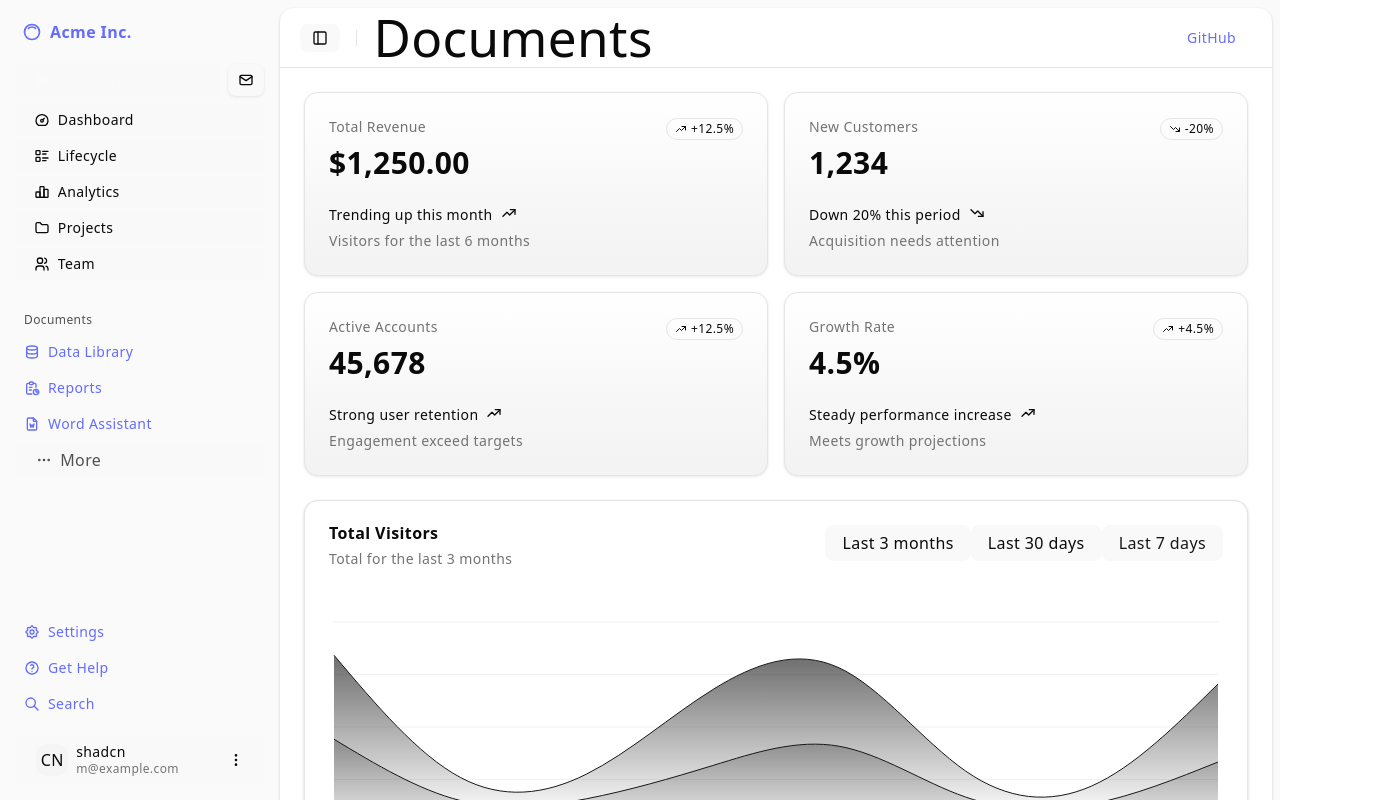
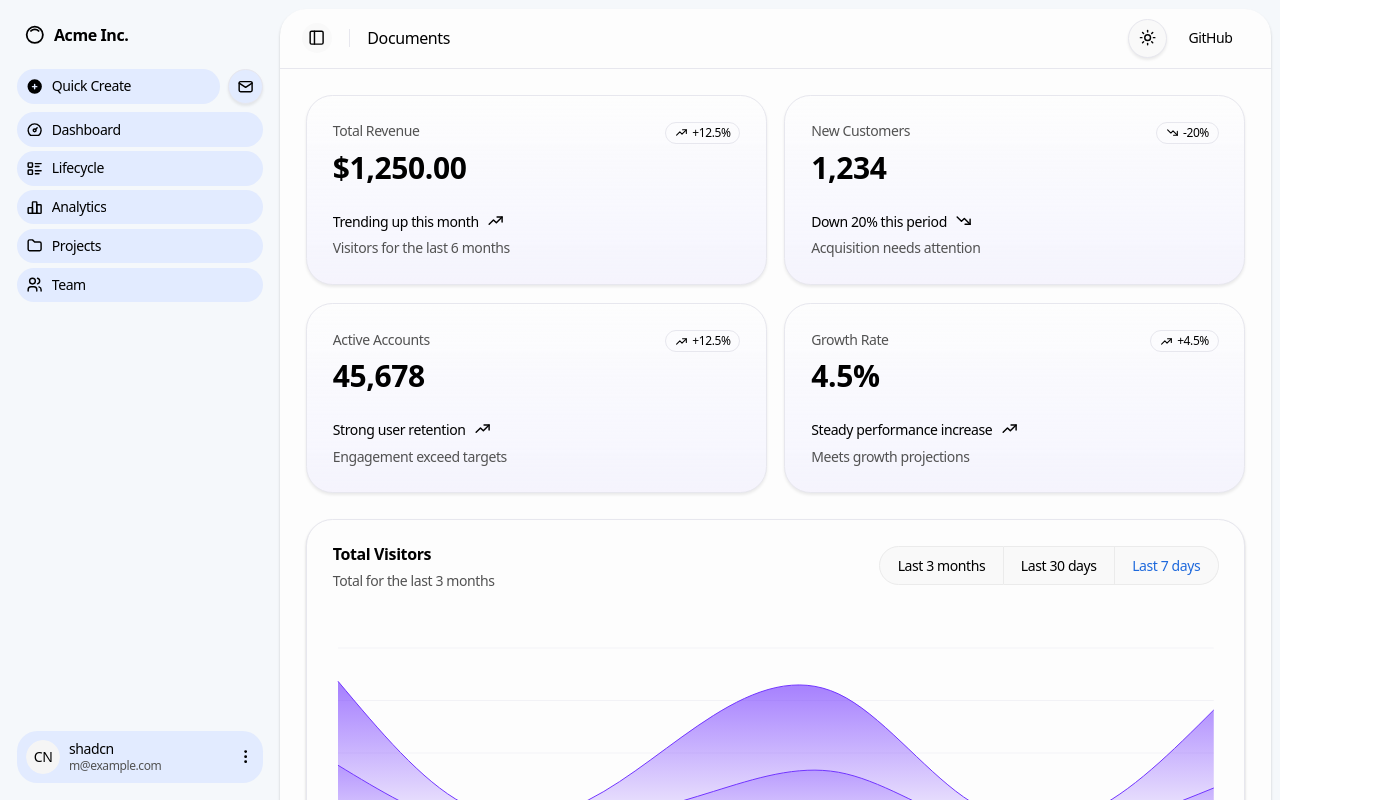
Before and after one commit to hapnan/asahCapstone, a React (Vite) app: page / in a window 1280 px wide. Shown: the top 800 px of the page, 1378 px wide, since content can reach past the window. Built offline with nearby package versions, Linux system fonts and the light colour scheme.

Commit message:
fix styling

```diff
--- a/src/App.jsx
+++ b/src/App.jsx
@@ -5,9 +5,10 @@ import { SectionCards } from '@/components/section-cards';
 import { SiteHeader } from '@/components/site-header';
 import { SidebarInset, SidebarProvider } from '@/components/ui/sidebar';
 import data from './app/dashboard/data.json';
-
+import { ThemeProvider } from '@/components/theme-provider';
 export default function Page() {
     return (
+        <ThemeProvider defaultTheme='light' storageKey='vite-ui-theme'>
             <SidebarProvider
                 style={{
                     '--sidebar-width': '280px',
@@ -31,5 +32,6 @@ export default function Page() {
                     </div>
                 </SidebarInset>
             </SidebarProvider>
+        </ThemeProvider>
     );
 }
--- a/src/components/app-sidebar.jsx
+++ b/src/components/app-sidebar.jsx
@@ -168,8 +168,6 @@ export function AppSidebar({ ...props }) {
             </SidebarHeader>
             <SidebarContent>
                 <NavMain items={data.navMain} />
-                <NavDocuments items={data.documents} />
-                <NavSecondary items={data.navSecondary} className='mt-auto' />
             </SidebarContent>
             <SidebarFooter>
                 <NavUser user={data.user} />
--- /dev/null
+++ b/src/components/mode-toggle.jsx
@@ -0,0 +1,32 @@
+import * as React from 'react';
+import { Moon, Sun } from 'lucide-react';
+
+import { Button } from '@/components/ui/button';
+import {
+    DropdownMenu,
+    DropdownMenuContent,
+    DropdownMenuItem,
+    DropdownMenuTrigger,
+} from '@/components/ui/dropdown-menu';
+import { useTheme } from '@/components/theme-provider';
+
+export function ModeToggle() {
+    const { setTheme } = useTheme();
+
+    return (
+        <DropdownMenu>
+            <DropdownMenuTrigger asChild>
+                <Button variant='outline' size='icon'>
+                    <Sun className='h-[1.2rem] w-[1.2rem] rotate-0 scale-100 transition-all dark:-rotate-90 dark:scale-0' />
+                    <Moon className='absolute h-[1.2rem] w-[1.2rem] rotate-90 scale-0 transition-all dark:rotate-0 dark:scale-100' />
+                    <span className='sr-only'>Toggle theme</span>
+                </Button>
+            </DropdownMenuTrigger>
+            <DropdownMenuContent align='end'>
+                <DropdownMenuItem onClick={() => setTheme('light')}>Light</DropdownMenuItem>
+                <DropdownMenuItem onClick={() => setTheme('dark')}>Dark</DropdownMenuItem>
+                <DropdownMenuItem onClick={() => setTheme('system')}>System</DropdownMenuItem>
+            </DropdownMenuContent>
+        </DropdownMenu>
+    );
+}
--- a/src/components/nav-main.jsx
+++ b/src/components/nav-main.jsx
@@ -1,41 +1,44 @@
-import { IconCirclePlusFilled, IconMail } from "@tabler/icons-react";
+import { IconCirclePlusFilled, IconMail } from '@tabler/icons-react';
 
-import { Button } from "@/components/ui/button"
+import { Button } from '@/components/ui/button';
 import {
     SidebarGroup,
     SidebarGroupContent,
     SidebarMenu,
     SidebarMenuButton,
     SidebarMenuItem,
-} from "@/components/ui/sidebar"
+} from '@/components/ui/sidebar';
 
-export function NavMain({
-  items
-}) {
+export function NavMain({ items }) {
     return (
         <SidebarGroup>
-      <SidebarGroupContent className="flex flex-col gap-2">
+            <SidebarGroupContent className='flex flex-col gap-2'>
                 <SidebarMenu>
-          <SidebarMenuItem className="flex items-center gap-2">
+                    <SidebarMenuItem className='flex items-center gap-2'>
                         <SidebarMenuButton
-              tooltip="Quick Create"
-              className="bg-primary text-primary-foreground hover:bg-primary/90 hover:text-primary-foreground active:bg-primary/90 active:text-primary-foreground min-w-8 duration-200 ease-linear">
+                            tooltip='Quick Create'
+                            className='bg-accent! dark:bg-primary dark:text-primary-foreground dark:hover:bg-primary/90 dark:hover:text-primary-foreground dark:active:bg-primary/90 dark:active:text-primary-foreground min-w-8 duration-200 ease-linear'
+                        >
                             <IconCirclePlusFilled />
                             <span>Quick Create</span>
                         </SidebarMenuButton>
                         <Button
-              size="icon"
-              className="size-8 group-data-[collapsible=icon]:opacity-0"
-              variant="outline">
+                            size='icon'
+                            className='bg-accent! size-8 group-data-[collapsible=icon]:opacity-0'
+                            variant='outline'
+                        >
                             <IconMail />
-              <span className="sr-only">Inbox</span>
+                            <span className='sr-only'>Inbox</span>
                         </Button>
                     </SidebarMenuItem>
                 </SidebarMenu>
                 <SidebarMenu>
                     {items.map((item) => (
                         <SidebarMenuItem key={item.title}>
-              <SidebarMenuButton tooltip={item.title}>
+                            <SidebarMenuButton
+                                tooltip={item.title}
+                                className='bg-accent! dark:bg-primary dark:text-primary-foreground dark:hover:bg-primary/90 dark:hover:text-primary-foreground dark:active:bg-primary/90 dark:active:text-primary-foreground duration-200 ease-linear'
+                            >
                                 {item.icon && <item.icon />}
                                 <span>{item.title}</span>
                             </SidebarMenuButton>
--- a/src/components/nav-user.jsx
+++ b/src/components/nav-user.jsx
@@ -4,13 +4,9 @@ import {
     IconLogout,
     IconNotification,
     IconUserCircle,
-} from "@tabler/icons-react"
+} from '@tabler/icons-react';
 
-import {
-  Avatar,
-  AvatarFallback,
-  AvatarImage,
-} from "@/components/ui/avatar"
+import { Avatar, AvatarFallback, AvatarImage } from '@/components/ui/avatar';
 import {
     DropdownMenu,
     DropdownMenuContent,
@@ -19,18 +15,16 @@ import {
     DropdownMenuLabel,
     DropdownMenuSeparator,
     DropdownMenuTrigger,
-} from "@/components/ui/dropdown-menu"
+} from '@/components/ui/dropdown-menu';
 import {
     SidebarMenu,
     SidebarMenuButton,
     SidebarMenuItem,
     useSidebar,
-} from "@/components/ui/sidebar"
+} from '@/components/ui/sidebar';
 
-export function NavUser({
-  user
-}) {
-  const { isMobile } = useSidebar()
+export function NavUser({ user }) {
+    const { isMobile } = useSidebar();
 
     return (
         <SidebarMenu>
@@ -38,35 +32,37 @@ export function NavUser({
                 <DropdownMenu>
                     <DropdownMenuTrigger asChild>
                         <SidebarMenuButton
-              size="lg"
-              className="data-[state=open]:bg-sidebar-accent data-[state=open]:text-sidebar-accent-foreground">
-              <Avatar className="h-8 w-8 rounded-lg grayscale">
+                            size='lg'
+                            className='bg-accent! dark:bg-primary dark:text-primary-foreground dark:hover:bg-primary/90 dark:hover:text-primary-foreground dark:active:bg-primary/90 dark:active:text-primary-foreground w-full duration-200 ease-linear'
+                        >
+                            <Avatar className='h-8 w-8 rounded-lg grayscale'>
                                 <AvatarImage src={user.avatar} alt={user.name} />
-                <AvatarFallback className="rounded-lg">CN</AvatarFallback>
+                                <AvatarFallback className='rounded-lg'>CN</AvatarFallback>
                             </Avatar>
-              <div className="grid flex-1 text-left text-sm leading-tight">
-                <span className="truncate font-medium">{user.name}</span>
-                <span className="text-muted-foreground truncate text-xs">
+                            <div className='grid flex-1 text-left text-sm leading-tight'>
+                                <span className='truncate font-medium'>{user.name}</span>
+                                <span className='text-muted-foreground truncate text-xs'>
                                     {user.email}
                                 </span>
                             </div>
-              <IconDotsVertical className="ml-auto size-4" />
+                            <IconDotsVertical className='ml-auto size-4' />
                         </SidebarMenuButton>
                     </DropdownMenuTrigger>
                     <DropdownMenuContent
-            className="w-(--radix-dropdown-menu-trigger-width) min-w-56 rounded-lg"
-            side={isMobile ? "bottom" : "right"}
-            align="end"
-            sideOffset={4}>
-            <DropdownMenuLabel className="p-0 font-normal">
-              <div className="flex items-center gap-2 px-1 py-1.5 text-left text-sm">
-                <Avatar className="h-8 w-8 rounded-lg">
+                        className='w-(--radix-dropdown-menu-trigger-width) min-w-56 rounded-lg'
+                        side={isMobile ? 'bottom' : 'right'}
+                        align='end'
+                        sideOffset={4}
+                    >
+                        <DropdownMenuLabel className='p-0 font-normal'>
+                            <div className='flex items-center gap-2 px-1 py-1.5 text-left text-sm'>
+                                <Avatar className='h-8 w-8 rounded-lg'>
                                     <AvatarImage src={user.avatar} alt={user.name} />
-                  <AvatarFallback className="rounded-lg">CN</AvatarFallback>
+                                    <AvatarFallback className='rounded-lg'>CN</AvatarFallback>
                                 </Avatar>
-                <div className="grid flex-1 text-left text-sm leading-tight">
-                  <span className="truncate font-medium">{user.name}</span>
-                  <span className="text-muted-foreground truncate text-xs">
+                                <div className='grid flex-1 text-left text-sm leading-tight'>
+                                    <span className='truncate font-medium'>{user.name}</span>
+                                    <span className='text-muted-foreground truncate text-xs'>
                                         {user.email}
                                     </span>
                                 </div>
--- a/src/components/site-header.jsx
+++ b/src/components/site-header.jsx
@@ -1,22 +1,27 @@
-import { Button } from "@/components/ui/button"
-import { Separator } from "@/components/ui/separator"
-import { SidebarTrigger } from "@/components/ui/sidebar"
+import { Button } from '@/components/ui/button';
+import { Separator } from '@/components/ui/separator';
+import { SidebarTrigger } from '@/components/ui/sidebar';
+import { ModeToggle } from '@/components/mode-toggle';
 
 export function SiteHeader() {
     return (
-    <header
-      className="flex h-(--header-height) shrink-0 items-center gap-2 border-b transition-[width,height] ease-linear group-has-data-[collapsible=icon]/sidebar-wrapper:h-(--header-height)">
-      <div className="flex w-full items-center gap-1 px-4 lg:gap-2 lg:px-6">
-        <SidebarTrigger className="-ml-1" />
-        <Separator orientation="vertical" className="mx-2 data-[orientation=vertical]:h-4" />
-        <h1 className="text-base font-medium">Documents</h1>
-        <div className="ml-auto flex items-center gap-2">
-          <Button variant="ghost" asChild size="sm" className="hidden sm:flex">
+        <header className='flex h-(--header-height) shrink-0 items-center gap-2 border-b transition-[width,height] ease-linear group-has-data-[collapsible=icon]/sidebar-wrapper:h-(--header-height)'>
+            <div className='flex w-full items-center gap-1 px-4 lg:gap-2 lg:px-6'>
+                <SidebarTrigger className='-ml-1' />
+                <Separator
+                    orientation='vertical'
+                    className='mx-2 data-[orientation=vertical]:h-4'
+                />
+                <h1 className='text-base font-medium'>Documents</h1>
+                <div className='ml-auto flex items-center gap-2'>
+                    <ModeToggle />
+                    <Button variant='ghost' asChild size='sm' className='hidden sm:flex'>
                         <a
-              href="https://github.com/shadcn-ui/ui/tree/main/apps/v4/app/(examples)/dashboard"
-              rel="noopener noreferrer"
-              target="_blank"
-              className="dark:text-foreground">
+                            href='https://github.com/shadcn-ui/ui/tree/main/apps/v4/app/(examples)/dashboard'
+                            rel='noopener noreferrer'
+                            target='_blank'
+                            className='dark:text-foreground'
+                        >
                             GitHub
                         </a>
                     </Button>
--- /dev/null
+++ b/src/components/theme-provider.jsx
@@ -0,0 +1,56 @@
+import { createContext, useContext, useEffect, useState } from 'react';
+
+const initialState = {
+    theme: 'system',
+    setTheme: () => null,
+};
+
+const ThemeProviderContext = createContext(initialState);
+
+export function ThemeProvider({
+    children,
+    defaultTheme = 'system',
+    storageKey = 'vite-ui-theme',
+    ...props
+}) {
+    const [theme, setTheme] = useState(() => localStorage.getItem(storageKey) || defaultTheme);
+
+    useEffect(() => {
+        const root = window.document.documentElement;
+
+        root.classList.remove('light', 'dark');
+
+        if (theme === 'system') {
+            const systemTheme = window.matchMedia('(prefers-color-scheme: dark)').matches
+                ? 'dark'
+                : 'light';
+
+            root.classList.add(systemTheme);
+            return;
+        }
+
+        root.classList.add(theme);
+    }, [theme]);
+
+    const value = {
+        theme,
+        setTheme: (theme) => {
+            localStorage.setItem(storageKey, theme);
+            setTheme(theme);
+        },
+    };
+
+    return (
+        <ThemeProviderContext.Provider {...props} value={value}>
+            {children}
+        </ThemeProviderContext.Provider>
+    );
+}
+
+export const useTheme = () => {
+    const context = useContext(ThemeProviderContext);
+
+    if (context === undefined) throw new Error('useTheme must be used within a ThemeProvider');
+
+    return context;
+};
--- a/src/index.css
+++ b/src/index.css
@@ -14,100 +14,59 @@
     text-rendering: optimizeLegibility;
     -webkit-font-smoothing: antialiased;
     -moz-osx-font-smoothing: grayscale;
-    --radius: 0.625rem;
-    --background: oklch(1 0 0);
-    --foreground: oklch(0.145 0 0);
-    --card: oklch(1 0 0);
-    --card-foreground: oklch(0.145 0 0);
-    --popover: oklch(1 0 0);
-    --popover-foreground: oklch(0.145 0 0);
-    --primary: oklch(0.205 0 0);
-    --primary-foreground: oklch(0.985 0 0);
-    --secondary: oklch(0.97 0 0);
-    --secondary-foreground: oklch(0.205 0 0);
-    --muted: oklch(0.97 0 0);
-    --muted-foreground: oklch(0.556 0 0);
-    --accent: oklch(0.97 0 0);
-    --accent-foreground: oklch(0.205 0 0);
-    --destructive: oklch(0.577 0.245 27.325);
-    --border: oklch(0.922 0 0);
-    --input: oklch(0.922 0 0);
-    --ring: oklch(0.708 0 0);
-    --chart-1: oklch(0.646 0.222 41.116);
-    --chart-2: oklch(0.6 0.118 184.704);
-    --chart-3: oklch(0.398 0.07 227.392);
-    --chart-4: oklch(0.828 0.189 84.429);
-    --chart-5: oklch(0.769 0.188 70.08);
-    --sidebar: oklch(0.985 0 0);
-    --sidebar-foreground: oklch(0.145 0 0);
-    --sidebar-primary: oklch(0.205 0 0);
-    --sidebar-primary-foreground: oklch(0.985 0 0);
-    --sidebar-accent: oklch(0.97 0 0);
-    --sidebar-accent-foreground: oklch(0.205 0 0);
-    --sidebar-border: oklch(0.922 0 0);
-    --sidebar-ring: oklch(0.708 0 0);
-    --destructive-foreground: oklch(0.9934 0.0032 17.2118);
-    --font-sans: Outfit, sans-serif;
-    --font-serif: ui-serif, Georgia, Cambria, 'Times New Roman', Times, serif;
-    --font-mono: monospace;
-    --shadow-color: #000000;
-    --shadow-opacity: 0.17;
+    --radius: 1.4rem;
+    --background: oklch(0.994 0 0);
+    --foreground: oklch(0 0 0);
+    --card: oklch(0.994 0 0);
+    --card-foreground: oklch(0 0 0);
+    --popover: oklch(0.9911 0 0);
+    --popover-foreground: oklch(0 0 0);
+    --primary: oklch(0.5393 0.2713 286.7462);
+    --primary-foreground: oklch(1 0 0);
+    --secondary: oklch(0.954 0.0063 255.4755);
+    --secondary-foreground: oklch(0.1344 0 0);
+    --muted: oklch(0.9702 0 0);
+    --muted-foreground: oklch(0.4386 0 0);
+    --accent: oklch(0.9393 0.0288 266.368);
+    --accent-foreground: oklch(0.5445 0.1903 259.4848);
+    --destructive: oklch(0.629 0.1902 23.0704);
+    --border: oklch(0.93 0.0094 286.2156);
+    --input: oklch(0.9401 0 0);
+    --ring: oklch(0 0 0);
+    --chart-1: oklch(0.7459 0.1483 156.4499);
+    --chart-2: oklch(0.5393 0.2713 286.7462);
+    --chart-3: oklch(0.7336 0.1758 50.5517);
+    --chart-4: oklch(0.5828 0.1809 259.7276);
+    --chart-5: oklch(0.559 0 0);
+    --sidebar: oklch(0.9777 0.0051 247.8763);
+    --sidebar-foreground: oklch(0 0 0);
+    --sidebar-primary: oklch(0 0 0);
+    --sidebar-primary-foreground: oklch(1 0 0);
+    --sidebar-accent: oklch(0.9401 0 0);
+    --sidebar-accent-foreground: oklch(0 0 0);
+    --sidebar-border: oklch(0.9401 0 0);
+    --sidebar-ring: oklch(0 0 0);
+    --destructive-foreground: oklch(1 0 0);
+    --font-sans: Plus Jakarta Sans, sans-serif;
+    --font-serif: Lora, serif;
+    --font-mono: IBM Plex Mono, monospace;
+    --shadow-color: hsl(0 0% 0%);
+    --shadow-opacity: 0.16;
     --shadow-blur: 3px;
     --shadow-spread: 0px;
     --shadow-offset-x: 0px;
-    --shadow-offset-y: 1px;
-    --letter-spacing: 0.025em;
-    --spacing: 0.25rem;
-    --shadow-2xs: 0px 1px 3px 0px hsl(0 0% 0% / 0.09);
-    --shadow-xs: 0px 1px 3px 0px hsl(0 0% 0% / 0.09);
-    --shadow-sm: 0px 1px 3px 0px hsl(0 0% 0% / 0.17), 0px 1px 2px -1px hsl(0 0% 0% / 0.17);
-    --shadow: 0px 1px 3px 0px hsl(0 0% 0% / 0.17), 0px 1px 2px -1px hsl(0 0% 0% / 0.17);
-    --shadow-md: 0px 1px 3px 0px hsl(0 0% 0% / 0.17), 0px 2px 4px -1px hsl(0 0% 0% / 0.17);
-    --shadow-lg: 0px 1px 3px 0px hsl(0 0% 0% / 0.17), 0px 4px 6px -1px hsl(0 0% 0% / 0.17);
-    --shadow-xl: 0px 1px 3px 0px hsl(0 0% 0% / 0.17), 0px 8px 10px -1px hsl(0 0% 0% / 0.17);
-    --shadow-2xl: 0px 1px 3px 0px hsl(0 0% 0% / 0.43);
-    --tracking-normal: 0.025em;
-}
-
-a {
-    font-weight: 500;
-    color: #646cff;
-    text-decoration: inherit;
-}
-a:hover {
-    color: #535bf2;
-}
-
-body {
-    margin: 0;
-    display: flex;
-    place-items: center;
-    min-width: 320px;
-    min-height: 100vh;
-}
-
-h1 {
-    font-size: 3.2em;
-    line-height: 1.1;
-}
-
-button {
-    border-radius: 8px;
-    border: 1px solid transparent;
-    padding: 0.6em 1.2em;
-    font-size: 1em;
-    font-weight: 500;
-    font-family: inherit;
-    background-color: #1a1a1a;
-    cursor: pointer;
-    transition: border-color 0.25s;
-}
-button:hover {
-    border-color: #646cff;
-}
-button:focus,
-button:focus-visible {
-    outline: 4px auto -webkit-focus-ring-color;
+    --shadow-offset-y: 2px;
+    --letter-spacing: -0.025em;
+    --spacing: 0.27rem;
+    --shadow-2xs: 0px 2px 3px 0px hsl(0 0% 0% / 0.08);
+    --shadow-xs: 0px 2px 3px 0px hsl(0 0% 0% / 0.08);
+    --shadow-sm: 0px 2px 3px 0px hsl(0 0% 0% / 0.16), 0px 1px 2px -1px hsl(0 0% 0% / 0.16);
+    --shadow: 0px 2px 3px 0px hsl(0 0% 0% / 0.16), 0px 1px 2px -1px hsl(0 0% 0% / 0.16);
+    --shadow-md: 0px 2px 3px 0px hsl(0 0% 0% / 0.16), 0px 2px 4px -1px hsl(0 0% 0% / 0.16);
+    --shadow-lg: 0px 2px 3px 0px hsl(0 0% 0% / 0.16), 0px 4px 6px -1px hsl(0 0% 0% / 0.16);
+    --shadow-xl: 0px 2px 3px 0px hsl(0 0% 0% / 0.16), 0px 8px 10px -1px hsl(0 0% 0% / 0.16);
+    --shadow-2xl: 0px 2px 3px 0px hsl(0 0% 0% / 0.4);
+    --tracking-normal: -0.025em;
 }
 
 @media (prefers-color-scheme: light) {
@@ -159,10 +118,10 @@ button:focus-visible {
     --color-sidebar-accent-foreground: var(--sidebar-accent-foreground);
     --color-sidebar-border: var(--sidebar-border);
     --color-sidebar-ring: var(--sidebar-ring);
-    --font-sans: Outfit, sans-serif;
-    --font-mono: monospace;
-    --font-serif: ui-serif, Georgia, Cambria, 'Times New Roman', Times, serif;
-    --radius: 0.5rem;
+    --font-sans: Plus Jakarta Sans, sans-serif;
+    --font-mono: IBM Plex Mono, monospace;
+    --font-serif: Lora, serif;
+    --radius: 1.4rem;
     --tracking-tighter: calc(var(--tracking-normal) - 0.05em);
     --tracking-tight: calc(var(--tracking-normal) - 0.025em);
     --tracking-wide: calc(var(--tracking-normal) + 0.025em);
@@ -189,58 +148,58 @@ button:focus-visible {
 }
 
 .dark {
-    --background: oklch(0.145 0 0);
-    --foreground: oklch(0.985 0 0);
-    --card: oklch(0.205 0 0);
-    --card-foreground: oklch(0.985 0 0);
-    --popover: oklch(0.205 0 0);
-    --popover-foreground: oklch(0.985 0 0);
-    --primary: oklch(0.922 0 0);
-    --primary-foreground: oklch(0.205 0 0);
-    --secondary: oklch(0.269 0 0);
-    --secondary-foreground: oklch(0.985 0 0);
-    --muted: oklch(0.269 0 0);
-    --muted-foreground: oklch(0.708 0 0);
-    --accent: oklch(0.269 0 0);
-    --accent-foreground: oklch(0.985 0 0);
-    --destructive: oklch(0.704 0.191 22.216);
-    --border: oklch(1 0 0 / 10%);
-    --input: oklch(1 0 0 / 15%);
-    --ring: oklch(0.556 0 0);
-    --chart-1: oklch(0.488 0.243 264.376);
-    --chart-2: oklch(0.696 0.17 162.48);
-    --chart-3: oklch(0.769 0.188 70.08);
-    --chart-4: oklch(0.627 0.265 303.9);
-    --chart-5: oklch(0.645 0.246 16.439);
-    --sidebar: oklch(0.205 0 0);
-    --sidebar-foreground: oklch(0.985 0 0);
-    --sidebar-primary: oklch(0.488 0.243 264.376);
-    --sidebar-primary-foreground: oklch(0.985 0 0);
-    --sidebar-accent: oklch(0.269 0 0);
-    --sidebar-accent-foreground: oklch(0.985 0 0);
-    --sidebar-border: oklch(1 0 0 / 10%);
-    --sidebar-ring: oklch(0.556 0 0);
-    --destructive-foreground: oklch(0.9368 0.0045 34.3092);
-    --radius: 0.5rem;
-    --font-sans: Outfit, sans-serif;
-    --font-serif: ui-serif, Georgia, Cambria, 'Times New Roman', Times, serif;
-    --font-mono: monospace;
-    --shadow-color: #000000;
-    --shadow-opacity: 0.17;
+    --background: oklch(0.2223 0.006 271.1393);
+    --foreground: oklch(0.9551 0 0);
+    --card: oklch(0.2568 0.0076 274.6528);
+    --card-foreground: oklch(0.9551 0 0);
+    --popover: oklch(0.2568 0.0076 274.6528);
+    --popover-foreground: oklch(0.9551 0 0);
+    --primary: oklch(0.6132 0.2294 291.7437);
+    --primary-foreground: oklch(1 0 0);
+    --secondary: oklch(0.294 0.013 272.9312);
+    --secondary-foreground: oklch(0.9551 0 0);
+    --muted: oklch(0.294 0.013 272.9312);
+    --muted-foreground: oklch(0.7058 0 0);
+    --accent: oklch(0.2795 0.0368 260.031);
+    --accent-foreground: oklch(0.7857 0.1153 246.6596);
+    --destructive: oklch(0.7106 0.1661 22.2162);
+    --border: oklch(0.3289 0.0092 268.3843);
+    --input: oklch(0.3289 0.0092 268.3843);
+    --ring: oklch(0.6132 0.2294 291.7437);
+    --chart-1: oklch(0.8003 0.1821 151.711);
+    --chart-2: oklch(0.6132 0.2294 291.7437);
+    --chart-3: oklch(0.8077 0.1035 19.5706);
+    --chart-4: oklch(0.6691 0.1569 260.1063);
+    --chart-5: oklch(0.7058 0 0);
+    --sidebar: oklch(0.2011 0.0039 286.0396);
+    --sidebar-foreground: oklch(0.9551 0 0);
+    --sidebar-primary: oklch(0.6132 0.2294 291.7437);
+    --sidebar-primary-foreground: oklch(1 0 0);
+    --sidebar-accent: oklch(0.294 0.013 272.9312);
+    --sidebar-accent-foreground: oklch(0.6132 0.2294 291.7437);
+    --sidebar-border: oklch(0.3289 0.0092 268.3843);
+    --sidebar-ring: oklch(0.6132 0.2294 291.7437);
+    --destructive-foreground: oklch(1 0 0);
+    --radius: 1.4rem;
+    --font-sans: Plus Jakarta Sans, sans-serif;
+    --font-serif: Lora, serif;
+    --font-mono: IBM Plex Mono, monospace;
+    --shadow-color: hsl(0 0% 0%);
+    --shadow-opacity: 0.16;
     --shadow-blur: 3px;
     --shadow-spread: 0px;
     --shadow-offset-x: 0px;
-    --shadow-offset-y: 1px;
-    --letter-spacing: 0.025em;
-    --spacing: 0.25rem;
-    --shadow-2xs: 0px 1px 3px 0px hsl(0 0% 0% / 0.09);
-    --shadow-xs: 0px 1px 3px 0px hsl(0 0% 0% / 0.09);
-    --shadow-sm: 0px 1px 3px 0px hsl(0 0% 0% / 0.17), 0px 1px 2px -1px hsl(0 0% 0% / 0.17);
-    --shadow: 0px 1px 3px 0px hsl(0 0% 0% / 0.17), 0px 1px 2px -1px hsl(0 0% 0% / 0.17);
-    --shadow-md: 0px 1px 3px 0px hsl(0 0% 0% / 0.17), 0px 2px 4px -1px hsl(0 0% 0% / 0.17);
-    --shadow-lg: 0px 1px 3px 0px hsl(0 0% 0% / 0.17), 0px 4px 6px -1px hsl(0 0% 0% / 0.17);
-    --shadow-xl: 0px 1px 3px 0px hsl(0 0% 0% / 0.17), 0px 8px 10px -1px hsl(0 0% 0% / 0.17);
-    --shadow-2xl: 0px 1px 3px 0px hsl(0 0% 0% / 0.43);
+    --shadow-offset-y: 2px;
+    --letter-spacing: -0.025em;
+    --spacing: 0.27rem;
+    --shadow-2xs: 0px 2px 3px 0px hsl(0 0% 0% / 0.08);
+    --shadow-xs: 0px 2px 3px 0px hsl(0 0% 0% / 0.08);
+    --shadow-sm: 0px 2px 3px 0px hsl(0 0% 0% / 0.16), 0px 1px 2px -1px hsl(0 0% 0% / 0.16);
+    --shadow: 0px 2px 3px 0px hsl(0 0% 0% / 0.16), 0px 1px 2px -1px hsl(0 0% 0% / 0.16);
+    --shadow-md: 0px 2px 3px 0px hsl(0 0% 0% / 0.16), 0px 2px 4px -1px hsl(0 0% 0% / 0.16);
+    --shadow-lg: 0px 2px 3px 0px hsl(0 0% 0% / 0.16), 0px 4px 6px -1px hsl(0 0% 0% / 0.16);
+    --shadow-xl: 0px 2px 3px 0px hsl(0 0% 0% / 0.16), 0px 8px 10px -1px hsl(0 0% 0% / 0.16);
+    --shadow-2xl: 0px 2px 3px 0px hsl(0 0% 0% / 0.4);
 }
 
 @layer base {
@@ -252,6 +211,7 @@ button:focus-visible {
         letter-spacing: var(--tracking-normal);
         margin: 0;
         padding: 0;
+        min-height: 100vh;
     }
 
     html,
```
Lines whose indentation alone changed are shown as unchanged.
